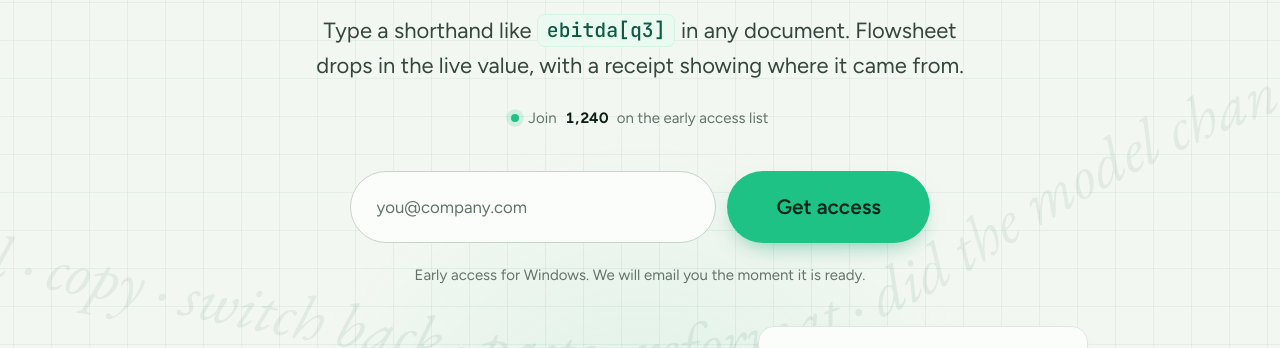
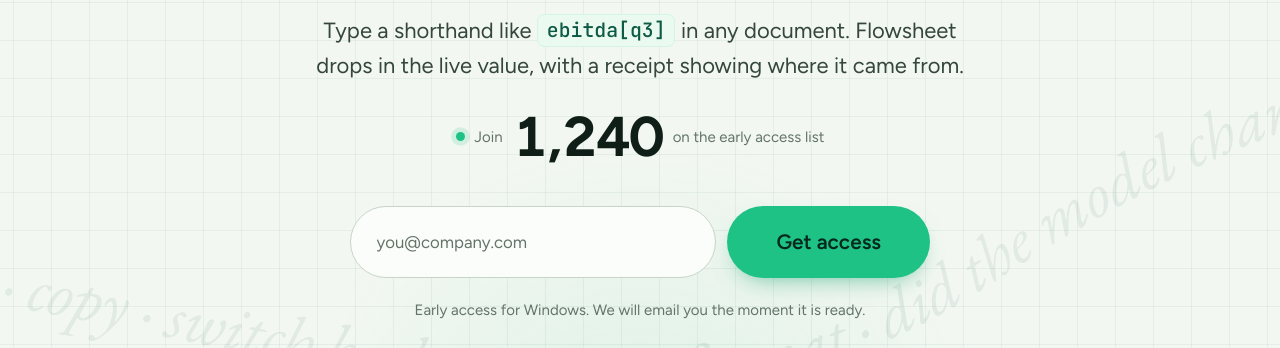
Before and after one commit to hxyng/Flowsheet-landing-page, a website: page index.html in a window 1280 px wide. Shown: the part 378-726 px from the top of the page. Drawn offline with nearby package versions, Linux system fonts and the light colour scheme; no server answers.

Commit message:
Make the count spin dramatically through more digits and enlarge it

```diff
--- a/scripts/main.js
+++ b/scripts/main.js
@@ -190,21 +190,28 @@
 
   /* ---- Social-proof counter (rolling-digit odometer) ======================
      The number is real: it comes from /api/signups (Upstash-backed). Each
-     digit rolls into place — up from zero to the live total on load, and to
-     the new total when someone joins. data-signups is only a fallback so the
-     page never shows a broken value if the API is briefly unreachable.       */
+     digit spins through several full 0–9 rotations before landing — the units
+     digit spins the most and settles last, for a slot-machine wind-down. It
+     spins up from zero on load and re-tallies when someone joins. data-signups
+     is only a fallback so the page never shows a broken value.               */
   const SIGNUPS_API = "/api/signups";
+  const SPINS_BASE = 5;   // base full 0–9 rotations per column
+  const SPIN_STEP = 1;    // extra rotations toward the less-significant digits
+  const DUR_BASE = 1.5;   // seconds for the most-significant column
+  const DUR_STEP = 0.4;   // extra seconds toward the less-significant digits
   const signupEl = document.querySelector(".odometer");
   const odoA11y = document.querySelector("[data-signups-a11y]");
   const fallbackCount = signupEl ? parseInt(signupEl.dataset.signups, 10) || 0 : 0;
   let signups = fallbackCount;
   const groupNum = (n) => String(n).replace(/\B(?=(\d{3})+(?!\d))/g, ",");
-  let odoCols = [], odoLen = 0;
+  let odoCols = [];
 
-  // Build one column (a vertical 0–9 strip) per digit, with comma separators.
-  const buildOdometer = (len) => {
+  // Build a column per digit. When spinning, each strip is long enough to roll
+  // through `spins` full 0–9 cycles before resting on the target digit.
+  const buildOdometer = (digits, spin) => {
     signupEl.textContent = "";
     odoCols = [];
+    const len = digits.length;
     const frag = document.createDocumentFragment();
     for (let i = 0; i < len; i++) {
       if (i > 0 && (len - i) % 3 === 0) {
@@ -212,49 +219,46 @@
         sep.className = "odometer__sep"; sep.textContent = ",";
         frag.appendChild(sep);
       }
+      const spins = spin ? SPINS_BASE + i * SPIN_STEP : 0;
+      const target = spins * 10 + digits[i]; // resting index in the strip
       const col = document.createElement("span"); col.className = "odometer__col";
       const strip = document.createElement("span"); strip.className = "odometer__strip";
-      for (let d = 0; d < 10; d++) {
-        const b = document.createElement("b"); b.textContent = d; strip.appendChild(b);
+      for (let k = 0; k <= target; k++) {
+        const b = document.createElement("b"); b.textContent = k % 10; strip.appendChild(b);
       }
-      col.appendChild(strip); col._strip = strip;
+      col.appendChild(strip);
+      col._strip = strip;
+      col._target = target;
+      col._dur = spin ? DUR_BASE + i * DUR_STEP : 0;
       frag.appendChild(col); odoCols.push(col);
     }
-    signupEl.appendChild(frag); // strips rest at digit 0 (translateY 0)
-    odoLen = len;
+    signupEl.appendChild(frag); // strips rest at index 0 (showing 0)
   };
 
-  // Roll every column to the digits of n; rebuilds when the width changes.
-  const rollTo = (n, animate) => {
+  // Show n. When animate, every column spins from 0 up to its digit.
+  const spinTo = (n, animate) => {
     if (!signupEl) return;
     signups = n;
-    const str = String(Math.max(0, Math.round(n)));
-    const rebuilt = str.length !== odoLen;
-    if (rebuilt) buildOdometer(str.length);
+    const digits = String(Math.max(0, Math.round(n))).split("").map(Number);
+    const spin = animate && !reduce;
+    buildOdometer(digits, spin);
     const apply = () => {
-      for (let i = 0; i < odoCols.length; i++) {
-        odoCols[i]._strip.style.transform = "translateY(-" + Number(str[i]) + "em)";
+      for (const col of odoCols) {
+        if (col._dur) col._strip.style.transition = "transform " + col._dur + "s var(--ease-slide)";
+        col._strip.style.transform = "translateY(-" + col._target + "em)";
       }
     };
-    if (animate && !reduce) {
-      if (rebuilt) void signupEl.offsetWidth; // commit the zero state before rolling
-      requestAnimationFrame(apply);
-    } else {
-      for (const c of odoCols) c._strip.style.transition = "none";
-      apply();
-      void signupEl.offsetWidth;
-      for (const c of odoCols) c._strip.style.transition = "";
-    }
+    if (spin) { void signupEl.offsetWidth; requestAnimationFrame(apply); } // commit zero, then roll
+    else { apply(); }
     if (odoA11y) odoA11y.textContent = " " + groupNum(n) + " ";
   };
 
   if (signupEl) {
-    buildOdometer(String(Math.max(0, fallbackCount)).length); // zeros at ~final width
-    if (odoA11y) odoA11y.textContent = " 0 ";
+    spinTo(0, false); // start showing 0
     fetch(SIGNUPS_API, { headers: { Accept: "application/json" } })
       .then((r) => (r.ok ? r.json() : null))
-      .then((d) => rollTo(d && typeof d.count === "number" ? d.count : fallbackCount, true))
-      .catch(() => rollTo(fallbackCount, true));
+      .then((d) => spinTo(d && typeof d.count === "number" ? d.count : fallbackCount, true))
+      .catch(() => spinTo(fallbackCount, true));
   }
 
   /* ---- Email capture ======================================================
@@ -321,8 +325,8 @@
               body: JSON.stringify({ email, _gotcha: gotcha ? gotcha.value : "" }),
             })
               .then((r) => (r.ok ? r.json() : null))
-              .then((d) => rollTo(d && typeof d.count === "number" ? d.count : signups + 1, true))
-              .catch(() => rollTo(signups + 1, true));
+              .then((d) => spinTo(d && typeof d.count === "number" ? d.count : signups + 1, true))
+              .catch(() => spinTo(signups + 1, true));
           }
         } else {
           if (btn) { btn.disabled = false; btn.textContent = label; }
--- a/styles/main.css
+++ b/styles/main.css
@@ -114,10 +114,10 @@
 .hero__note { font-size: var(--fs-sm); color: var(--ink-3); }
 
 /* Social-proof signup counter */
-.hero__count { margin: 1.4rem 0 0; font-size: var(--fs-sm); color: var(--ink-3); display: inline-flex; align-items: center; gap: 0.55rem; }
-.hero__count strong { color: var(--ink); font-weight: 700; }
+.hero__count { margin: 1.6rem 0 0; font-size: var(--fs-sm); color: var(--ink-3); display: inline-flex; flex-wrap: wrap; align-items: center; gap: 0.4rem 0.6rem; }
+.hero__count strong { color: var(--ink); font-weight: 800; font-size: clamp(2.25rem, 1.6rem + 2.6vw, 3.5rem); line-height: 1; letter-spacing: -0.03em; }
 .hero__count::before {
-  content: ""; flex: none; width: 8px; height: 8px; border-radius: 50%; background: var(--green-400);
+  content: ""; flex: none; width: 9px; height: 9px; border-radius: 50%; background: var(--green-400);
   box-shadow: 0 0 0 0 rgba(31, 194, 133, 0.5); animation: pulse-dot 2.2s var(--ease) infinite;
 }
 @keyframes pulse-dot {
```
